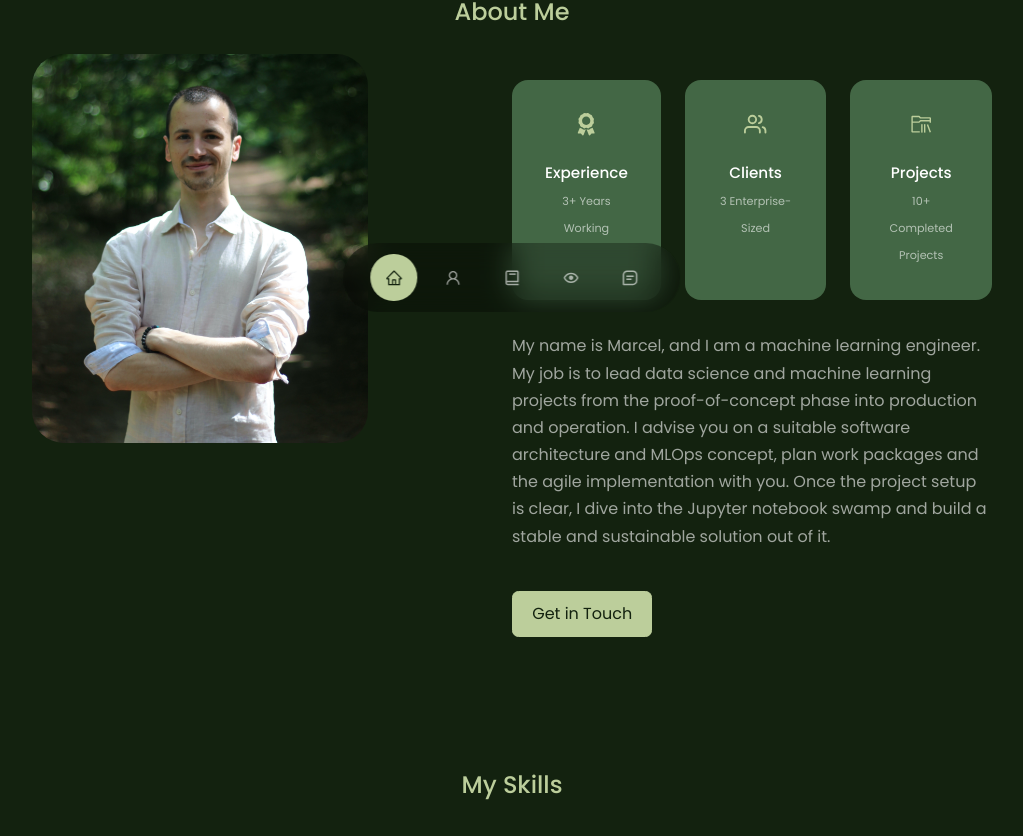
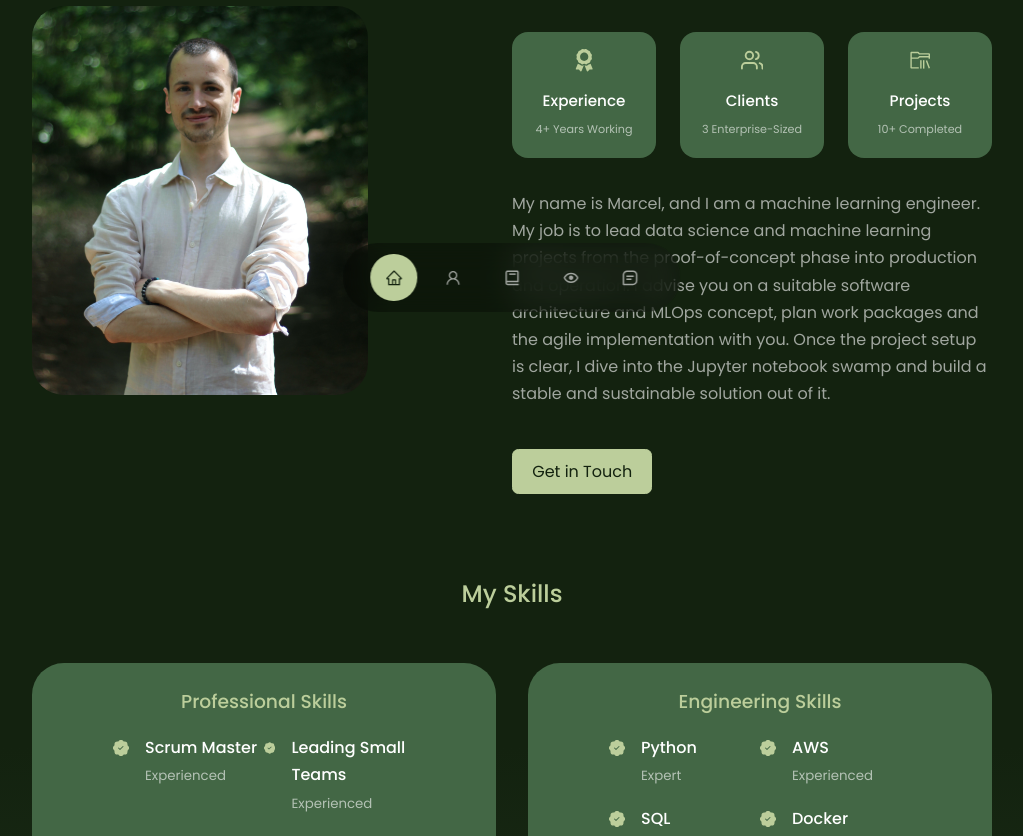
Before and after one commit to Ijusttyped/portfolio, a React (Create React App) app: page / in a window 1280 px wide. Shown: the part 456-1292 px from the top of the page, without its empty margins (128-1151 px from the left). Built offline with nearby package versions, Linux system fonts and the light colour scheme.

Commit message:
Changed size of skill and experience boxes, made layout more dense

```diff
--- a/src/components/about/About.jsx
+++ b/src/components/about/About.jsx
@@ -24,7 +24,7 @@ const About = () => {
                         <article className={"about__card"}>
                             <FaAward className={"about__icon"}/>
                             <h5>Experience</h5>
-                            <small>3+ Years Working</small>
+                            <small>4+ Years Working</small>
                         </article>
 
                         <article className={"about__card"}>
@@ -36,7 +36,7 @@ const About = () => {
                         <article className={"about__card"}>
                             <VscFolderLibrary className={"about__icon"}/>
                             <h5>Projects</h5>
-                            <small>10+ Completed Projects</small>
+                            <small>10+ Completed</small>
                         </article>
                     </div>
                     <p>
--- a/src/components/about/about.css
+++ b/src/components/about/about.css
@@ -35,7 +35,7 @@
     background: var(--color-bg-variant);
     border: 1px solid transparent;
     border-radius: 1rem;
-    padding: 2rem;
+    padding: 1rem;
     text-align: center;
     transition: var(--transition);
 }
@@ -49,7 +49,7 @@
 .about__icon {
     color: var(--color-primary);
     font-size: 1.4rem;
-    margin-bottom: 1rem;
+    margin-bottom: 0.5rem;
 }
 
 .about__card h5 {
--- a/src/components/experience/experience.css
+++ b/src/components/experience/experience.css
@@ -6,7 +6,7 @@
 
 .experience__container > div {
     background: var(--color-bg-variant);
-    padding: 2.4rem 5rem;
+    padding: 1.4rem 5rem;
     border-radius: 2rem;
     border: 1px solid transparent;
     transition: var(--transition);
@@ -20,14 +20,14 @@
 
 .experience__container > div h3 {
     text-align: center;
-    margin-bottom: 2rem;
+    margin-bottom: 1rem;
     color: var(--color-primary);
 }
 
 .experience__content {
     display: grid;
     grid-template-columns: 1fr 1fr;
-    row-gap: 2rem;
+    row-gap: 1rem;
 }
 
 .experience__details {
--- a/src/index.css
+++ b/src/index.css
@@ -63,7 +63,7 @@ h1 {
 }
 
 section {
-    margin-top: 8rem;
+    margin-top: 5rem;
 }
 
 section > h2,
```
